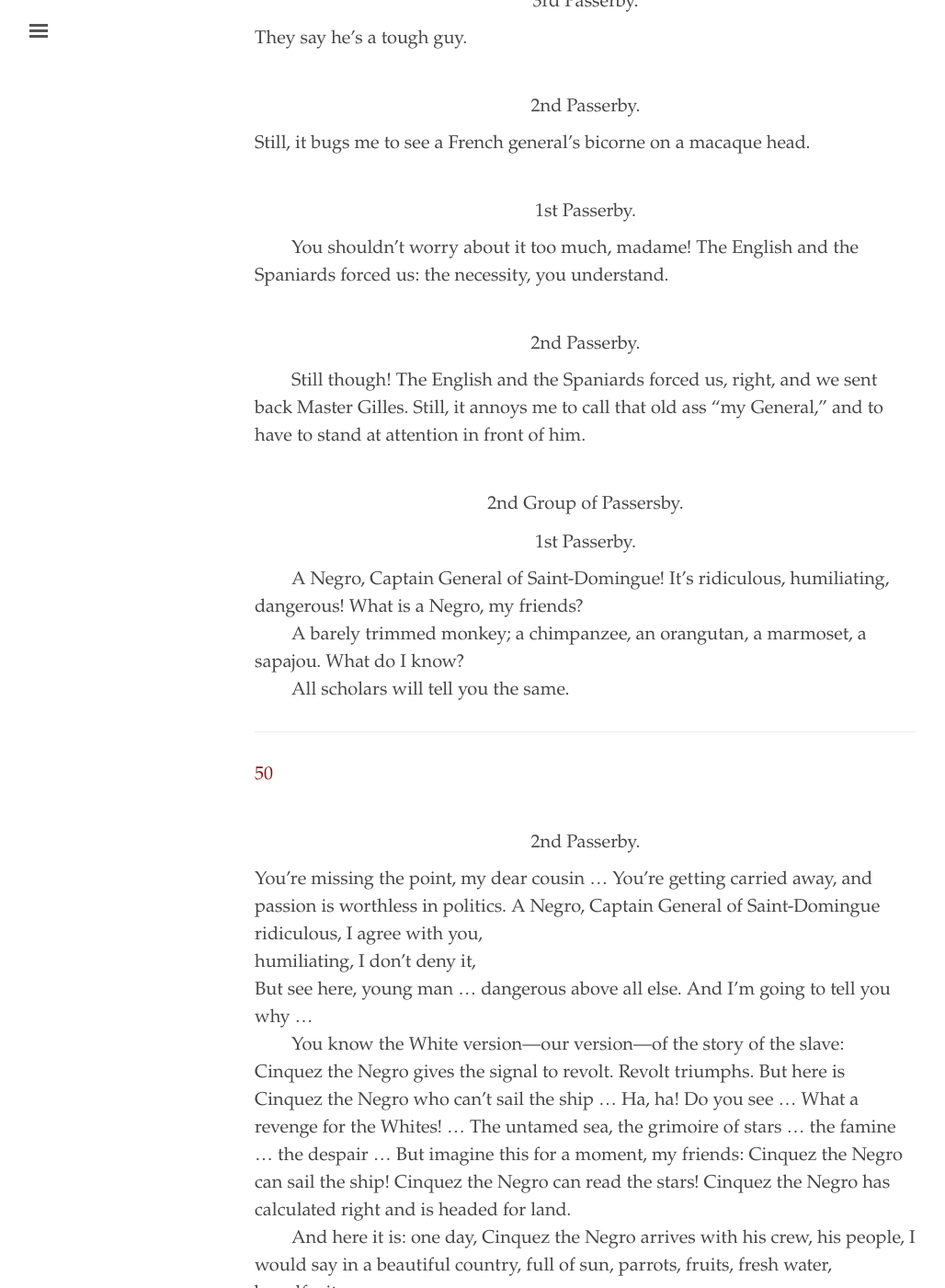
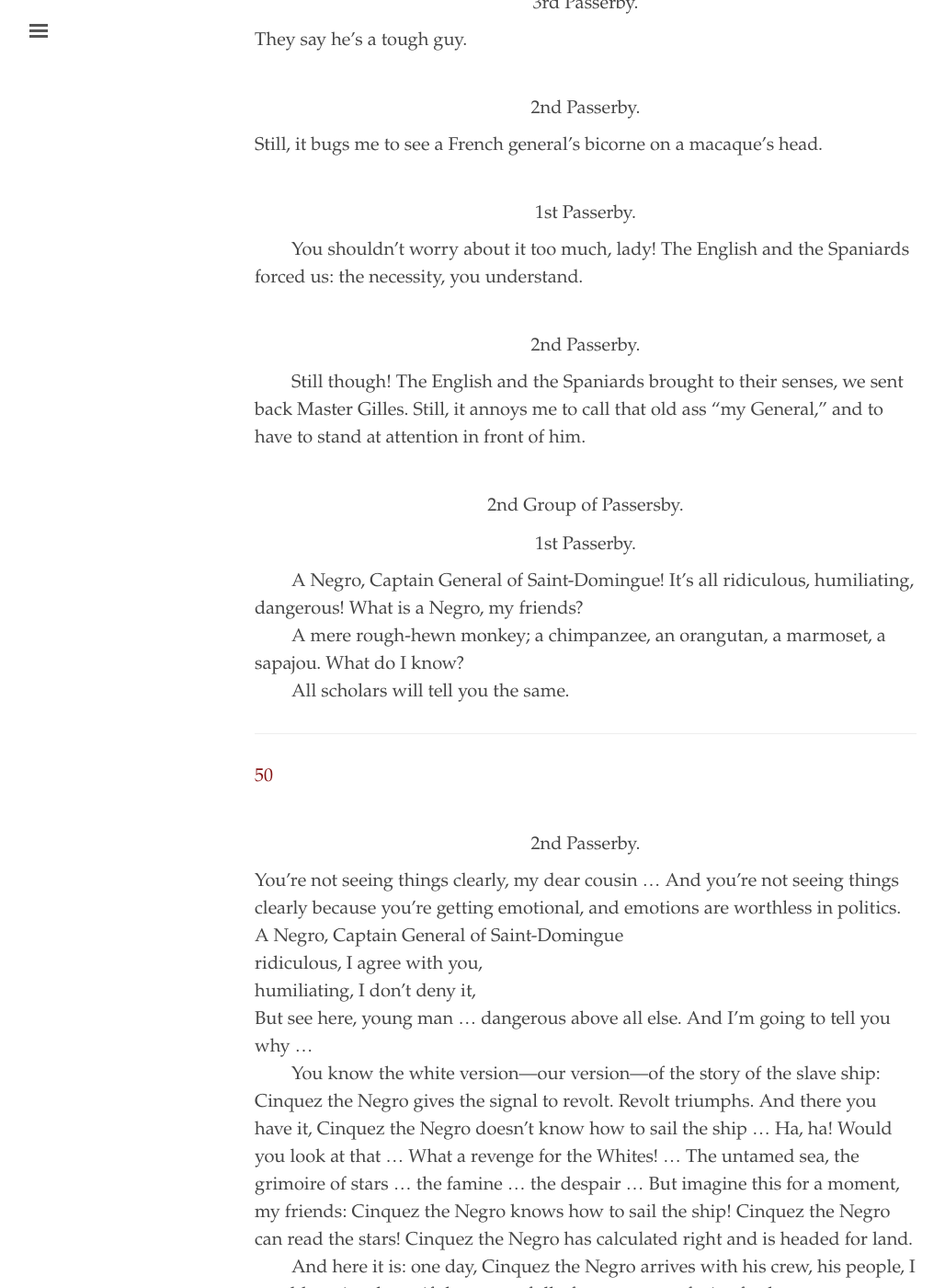
Before and after one commit to elotroalex/chiens, a Jekyll site: the page built from _texts/translation.md, in a window 1280 px wide and 1400 px high, scrolled down 51885 px. Shown: the whole window at 92% size, without its empty margins (3-1031 px from the left). Built offline with Jekyll 4.4.1, drawn with Linux system fonts in a browser that asks for light colours; some of the changed text lies outside the part shown.

Commit message:
up to Cinquez

```diff
--- a/_texts/translation.md
+++ b/_texts/translation.md
@@ -1583,14 +1583,14 @@ Be brave, girls ... Be brave ... It won't be easy ... Run ... run ... hide in th
 - broken wings and branches
 - the victims take turns at falling
 - hey there on the foretop
-- start the fire, keep it going, on the shade and the ditch
-- A thousand excuses, we have the best to offer you
-- a blazing fire saluting the darkness with flares
-- armed with blue shadows
+- continuous fire start the fire in the shade and the ditch
+- A thousand excuses, that's what we have better offer you
+- a flickering blaze saluting with its breaths the darkness armed
+- with blue shadows
 - what is that? what is that?
-- through my hand I see stars
+- through my hand I'm seeing stars
 - obsolete freedoms
-- a repulsed face caught in the frost and the overhang and the dotted yaws.
+- a revolted face caught in the frost and the overhang and the dotted yaws.
 
 - {:.sp} The Man Reciter.
 
@@ -1612,8 +1612,8 @@ Be brave, girls ... Be brave ... It won't be easy ... Run ... run ... hide in th
 - Princess palm cutters,
 - snake charmers
 - you will not charm my unstoppable hourglass hands
-- and I come to this land where nothing rocks the boat
-- from fear that things won't find their sleep.
+- and I come to this land where __nothing rocks the boat__
+- __from fear that things won't find their sleep__.
 
 ---
 
@@ -1637,22 +1637,22 @@ Be brave, girls ... Be brave ... It won't be easy ... Run ... run ... hide in th
 
 - {:.sp} 2nd Passerby.
 
-- {:.pr} Still, it bugs me to see a French general's bicorne on a macaque head.
+- {:.pr} Still, it bugs me to see a French general's bicorne on a macaque's head.
 
 - {:.sp} 1st Passerby.
 
-- {:.pr.i} You shouldn't worry about it too much, madame! The English and the Spaniards forced us: the necessity, you understand.
+- {:.pr.i} You shouldn't worry about it too much, lady! The English and the Spaniards forced us: the necessity, you understand.
 
 - {:.sp} 2nd Passerby.
 
-- {:.pr.i} Still though! The English and the Spaniards forced us, right, and we sent back Master Gilles. Still, it annoys me to call that old ass "my General," and to have to stand at attention in front of him.
+- {:.pr.i} Still though! The English and the Spaniards brought to their senses, we sent back Master Gilles. Still, it annoys me to call that old ass "my General," and to have to stand at attention in front of him.
 
 - {:.spGroup} 2nd Group of Passersby.
 
 - {:.sp} 1st Passerby.
 
-- {:.pr.i} A Negro, Captain General of Saint-Domingue! It's ridiculous, humiliating, dangerous! What is a Negro, my friends?
-- {:.pr.i} A barely trimmed monkey; a chimpanzee, an orangutan, a marmoset, a sapajou. What do I know?
+- {:.pr.i} A Negro, Captain General of Saint-Domingue! It's all ridiculous, humiliating, dangerous! What is a Negro, my friends?
+- {:.pr.i} A mere rough-hewn monkey; a chimpanzee, an orangutan, a marmoset, a sapajou. What do I know?
 - {:.i2} All scholars will tell you the same.
 
 ---
@@ -1661,11 +1661,11 @@ Be brave, girls ... Be brave ... It won't be easy ... Run ... run ... hide in th
 
 - {:.sp} 2nd Passerby.
 
-- {:.pr} You're missing the point, my dear cousin ... You're getting carried away, and passion is worthless in politics. A Negro, Captain General of Saint-Domingue
+- {:.pr} You're not seeing things clearly, my dear cousin ... And you're not seeing things clearly because you're getting emotional, and emotions are worthless in politics. A Negro, Captain General of Saint-Domingue
 - ridiculous, I agree with you,
 - humiliating, I don't deny it,
 - {:.pr} But see here, young man ... dangerous above all else. And I'm going to tell you why ...
-- {:.pr.i} You know the White version---our version---of the story of the slave: Cinquez the Negro gives the signal to revolt. Revolt triumphs. But here is Cinquez the Negro who can't sail the ship ... Ha, ha! Do you see ... What a revenge for the Whites! ... The untamed sea, the grimoire of stars ... the famine ... the despair ... But imagine this for a moment, my friends: Cinquez the Negro can sail the ship! Cinquez the Negro can read the stars! Cinquez the Negro has calculated right and is headed for land.
+- {:.pr.i} You know the white version---our version---of the story of the slave ship: Cinquez the Negro gives the signal to revolt. Revolt triumphs. And there you have it, Cinquez the Negro doesn't know how to sail the ship ... Ha, ha! Would you look at that ... What a revenge for the Whites! ... The untamed sea, the grimoire of stars ... the famine ... the despair ... But imagine this for a moment, my friends: Cinquez the Negro knows how to sail the ship! Cinquez the Negro can read the stars! Cinquez the Negro has calculated right and is headed for land.
 - {:.pr.i} And here it is: one day, Cinquez the Negro arrives with his crew, his people, I would say in a beautiful country, full of sun, parrots, fruits, fresh water, breadfruit ...
 - {:.i2} Huh! What do you say?
 - {:.i2} What a slap in the face!
```
Also changed, not shown: other parts of _texts/translation.md (+4 -4 lines).
